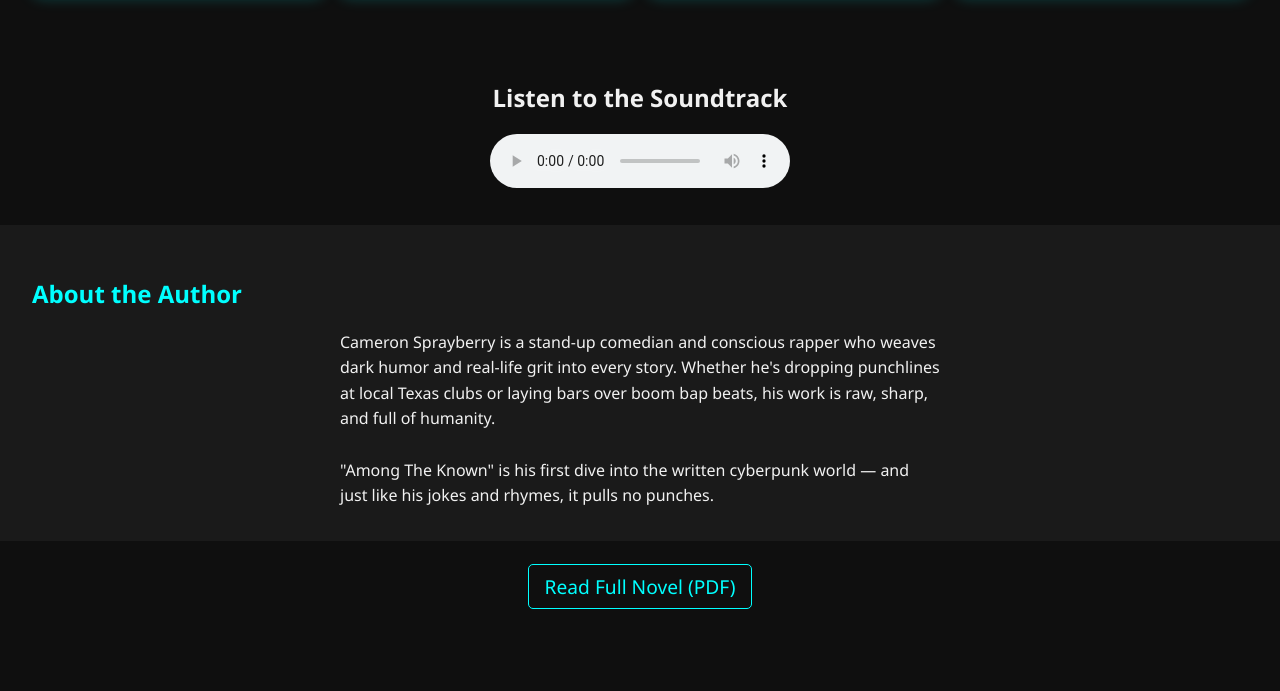
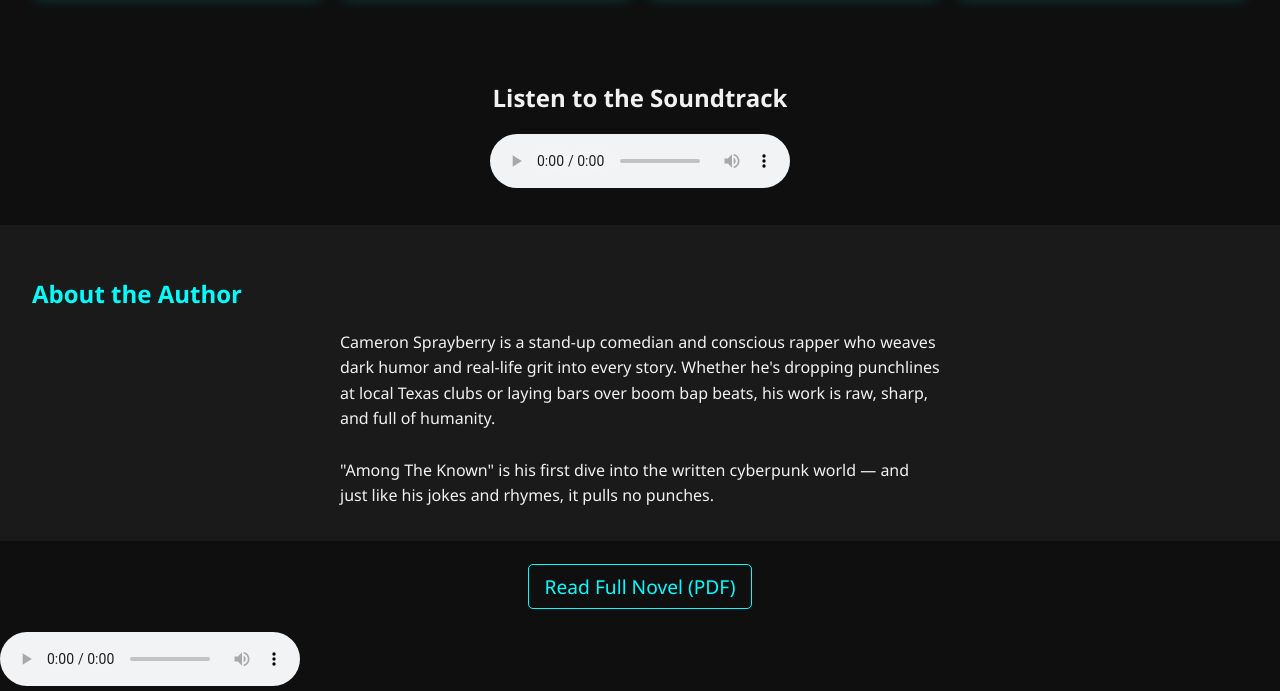
Before and after one commit to CameronSprayberry/AmongTheKnown, a plain HTML site: page index.html in a window 1280 px wide. Shown: the part 257-948 px from the top of the page. Before the commit the page ends 889 px from the top, so only its background shows below. Drawn offline with Linux system fonts and the light colour scheme.

Commit message:
Fix audio MIME type and confirm image file path

```diff
--- a/index.html
+++ b/index.html
@@ -113,3 +113,7 @@
   </section>
 </body>
 </html>
+<audio controls>
+  <source src="your-track.m4a" type="audio/mp4">
+  Your browser does not support the audio element.
+</audio>
```
